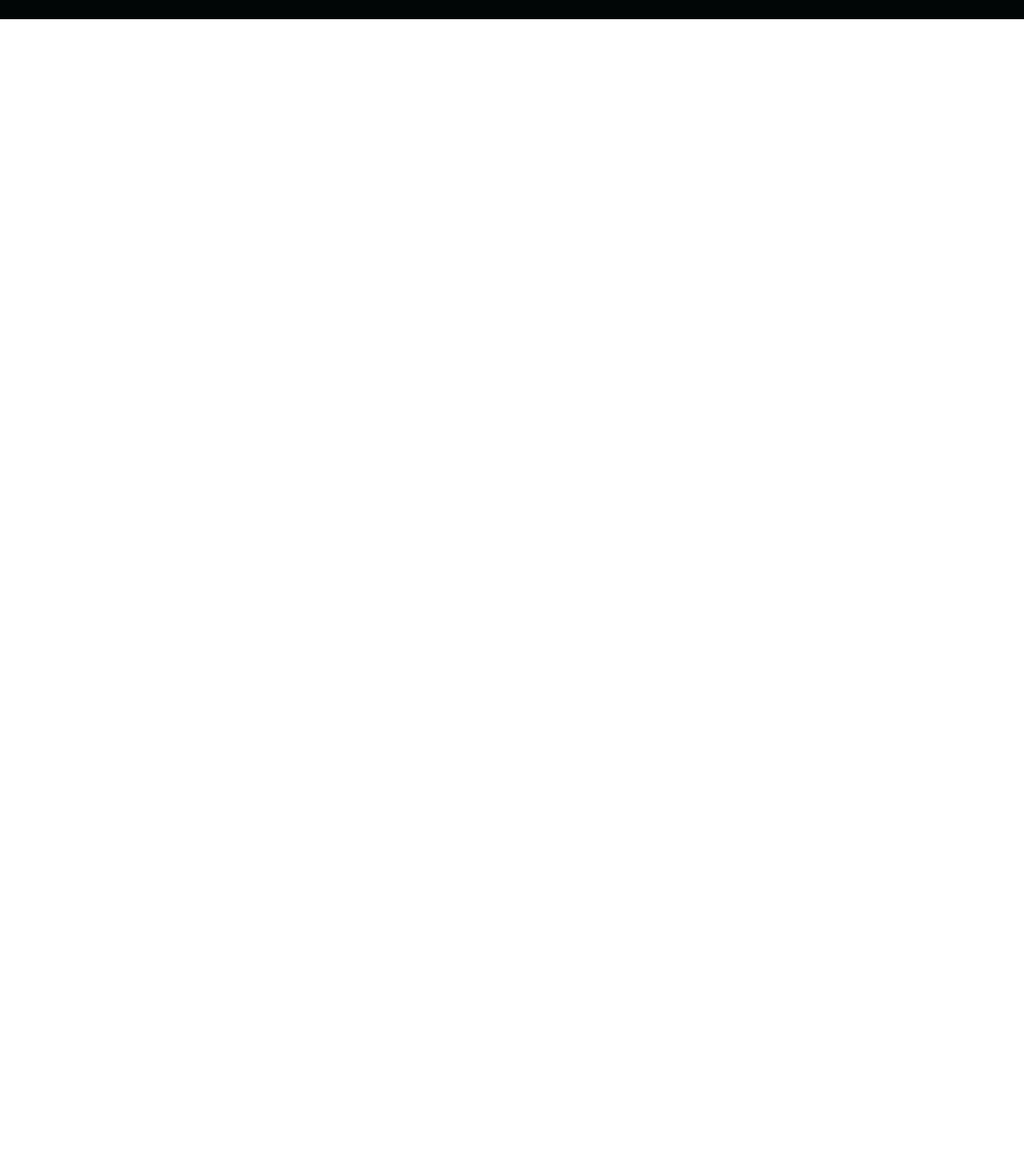
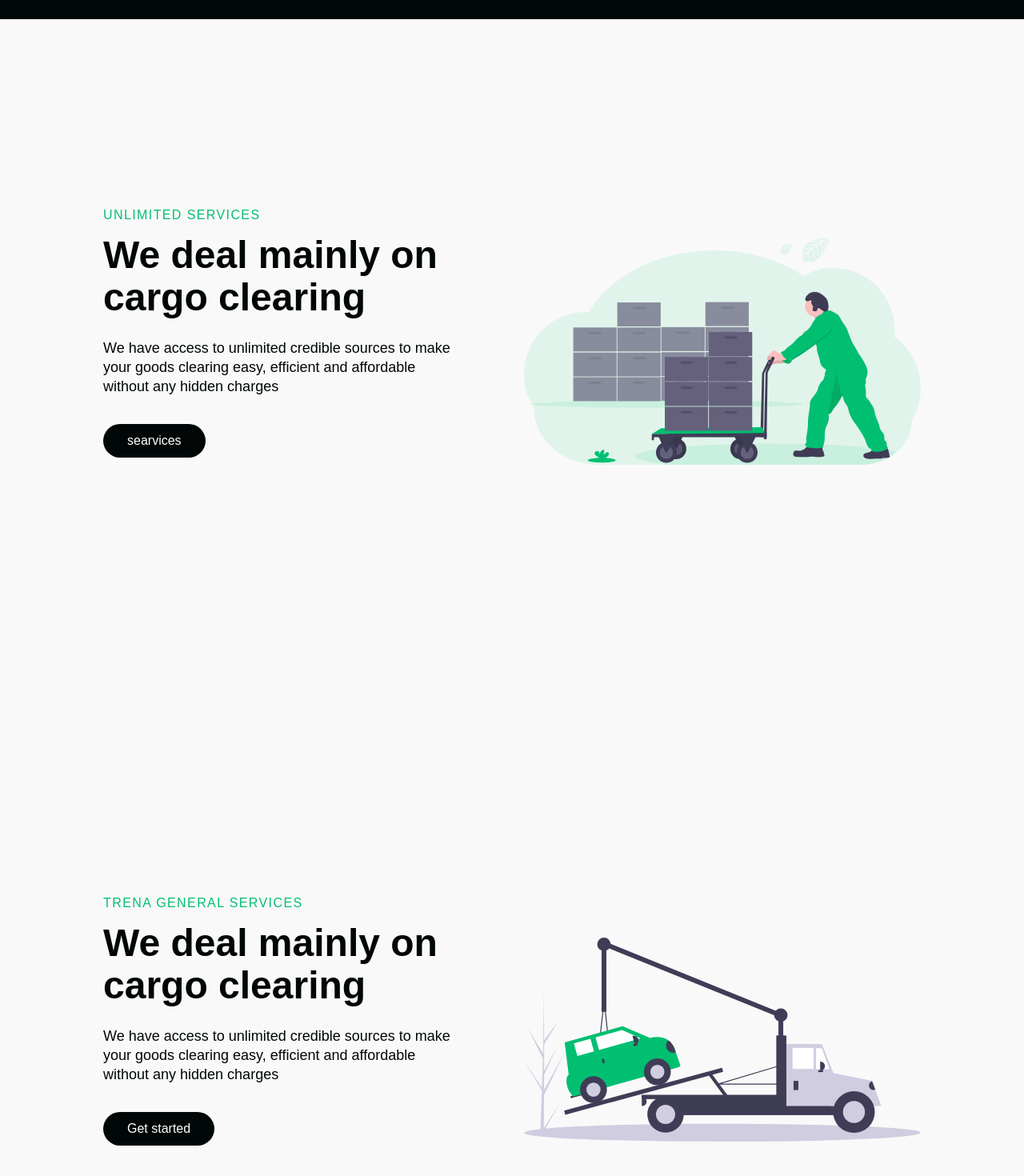
Before and after one commit to Luckyaremu/perryfirm, a React (Create React App) app: page / in a window 1280 px wide. Shown: the part 1716-3186 px from the top of the page at 80% size. Before the commit the page ends 1740 px from the top, so only its background shows below. Built offline with nearby package versions, Linux system fonts and the light colour scheme.

Commit message:
about page done

```diff
--- a/src/component/InfoSection/Data.js
+++ b/src/component/InfoSection/Data.js
@@ -13,4 +13,39 @@
      dark: true,
      primary: true,
      darkText: false,
- }
+ };
+
+ export const homeObjTwo = {
+    id: "services",
+    lightBg: true,
+    lightText: false,
+    lightTextDesc: false,
+    topLine: "Unlimited Services",
+    headline: "We deal mainly on cargo clearing",
+    description: "We have access to unlimited credible sources to make your goods clearing easy, efficient and affordable without any hidden charges",
+    buttonLabel: "searvices",
+    imgStart: false,
+    img: require("../../images/svg-2.svg").default,
+    alt: "services",
+    dark: false,
+    primary: false,
+    darkText: true,
+};
+
+
+export const homeObjThree = {
+    id: "update",
+    lightBg: true,
+    lightText: false,
+    lightTextDesc: false,
+    topLine: "Trena General Services",
+    headline: "We deal mainly on cargo clearing",
+    description: "We have access to unlimited credible sources to make your goods clearing easy, efficient and affordable without any hidden charges",
+    buttonLabel: "Get started",
+    imgStart: false,
+    img: require("../../images/svg-3.svg").default,
+    alt: "Cargo",
+    dark: false,
+    primary: false,
+    darkText: true,
+};
--- a/src/component/InfoSection/InfoElements.js
+++ b/src/component/InfoSection/InfoElements.js
@@ -66,7 +66,7 @@ import styled from "styled-components";
     font-size: 48px;
     line-height: 1.1;
     font-weight: 600;
-    color: ${({lightText}) => (lightText ? "#f7f8fa" : "010606")};
+    color: ${({lightText}) => (lightText ? "#f7f8fa" : "#010606")};
 
     @media screen and (max-width: 480px){
         fonr-size: 32px;
--- a/src/pages/index.js
+++ b/src/pages/index.js
@@ -3,7 +3,7 @@ import Navbar from '../component/Navbar';
 import Sidebar from "../component/Sidebar";
 import HeroSection from "../component/HeroSection";
 import InfoSection from "../component/InfoSection";
-import { homeObjOne } from '../component/InfoSection/Data';
+import { homeObjOne, homeObjTwo, homeObjThree } from '../component/InfoSection/Data';
 
 const Home = () => {
     const [ isOpen, setIsOpen ] = useState(false)
@@ -17,6 +17,8 @@ const Home = () => {
             <Navbar toggle={toggle} />
             <HeroSection />
             <InfoSection {...homeObjOne}/>
+            <InfoSection {...homeObjTwo}/>
+            <InfoSection {...homeObjThree}/>
         </>
     )
 }
```
